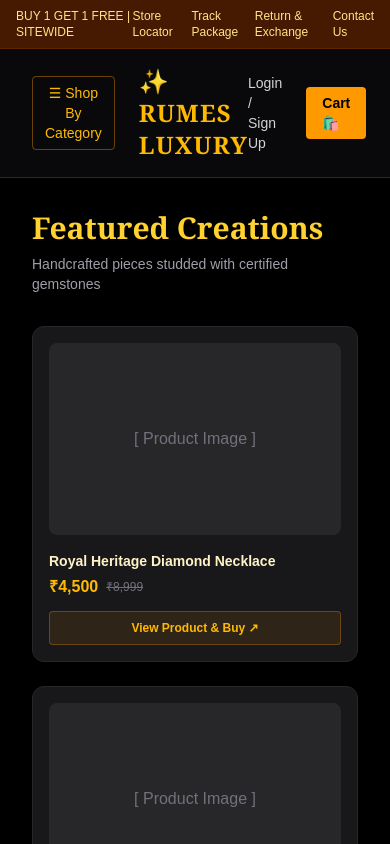
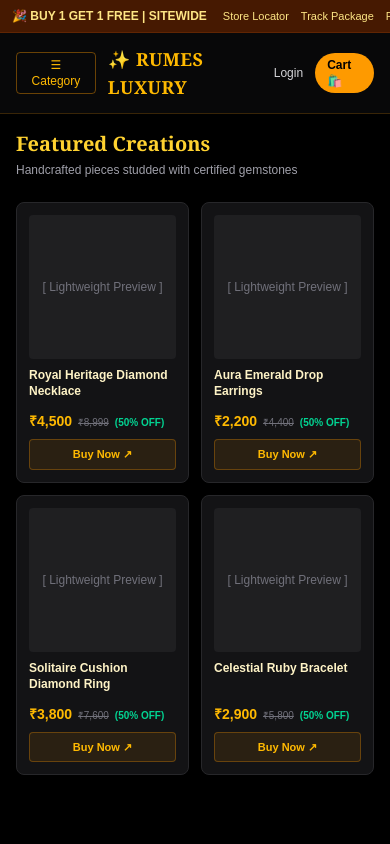
Before and after one commit to sintukobir/my-jewellery-shop, a Next.js app: page / in a window 390 px wide. Shown: the top 844 px of the page. Built offline with nearby package versions, Linux system fonts and the light colour scheme.

Commit message:
Optimized mobile view for low data usage, updated Indian Rs pricing and discount percentage

```diff
--- a/app/layout.tsx
+++ b/app/layout.tsx
@@ -1,29 +1,24 @@
-import type { Metadata } from "next";
-import { Geist, Geist_Mono } from "next/font/google";
-import "./globals.css";
-
-const geistSans = Geist({
-  variable: "--font-geist-sans",
-  subsets: ["latin"],
-});
-
-const geistMono = Geist_Mono({
-  variable: "--font-geist-mono",
-  subsets: ["latin"],
-});
+import type { Metadata, Viewport } from 'next';
+import './globals.css';
 
 export const metadata: Metadata = {
-  title: "Create Next App",
-  description: "Generated by create next app",
+  title: 'RUMES LUXURY | Indian Fine Jewellery',
+  description: 'Shop premium handcrafted luxury jewellery in India with AR Try-On.',
 };
 
-export default function RootLayout({ children }: LayoutProps<"/">) {
+export const viewport: Viewport = {
+  width: 'device-width',
+  initialScale: 1,
+  maximumScale: 1,
+  themeColor: '#000000',
+};
+
+export default function RootLayout({ children }: { children: React.ReactNode }) {
   return (
-    <html
-      lang="en"
-      className={`${geistSans.variable} ${geistMono.variable} h-full antialiased`}
-    >
-      <body className="min-h-full flex flex-col">{children}</body>
+    <html lang="en">
+      <body className="bg-black text-white selection:bg-amber-500 selection:text-black">
+        {children}
+      </body>
     </html>
   );
 }
--- a/app/page.tsx
+++ b/app/page.tsx
@@ -6,80 +6,88 @@ import CategoryMenu from '@/components/navigation/CategoryMenu';
 export default function Home() {
   const [showCategory, setShowCategory] = useState(false);
 
+  const products = [
+    { id: '1', name: 'Royal Heritage Diamond Necklace', price: 4500, orig: 8999, discount: 50 },
+    { id: '2', name: 'Aura Emerald Drop Earrings', price: 2200, orig: 4400, discount: 50 },
+    { id: '3', name: 'Solitaire Cushion Diamond Ring', price: 3800, orig: 7600, discount: 50 },
+    { id: '4', name: 'Celestial Ruby Bracelet', price: 2900, orig: 5800, discount: 50 }
+  ];
+
   return (
-    <div className="min-h-screen bg-black text-white relative">
-      {/* Top Banner Bar */}
-      <div className="bg-amber-950 text-amber-200 text-xs py-2 px-4 flex justify-between items-center border-b border-amber-900/50">
-        <div>BUY 1 GET 1 FREE | SITEWIDE</div>
-        <div className="flex gap-4">
-          <Link href="/store-locator" target="_blank" className="hover:text-white">Store Locator</Link>
-          <Link href="/track-package" target="_blank" className="hover:text-white">Track Package</Link>
-          <Link href="/return-exchange" target="_blank" className="hover:text-white">Return & Exchange</Link>
-          <Link href="/contact-us" target="_blank" className="hover:text-white">Contact Us</Link>
+    <div className="min-h-screen bg-black text-white relative font-sans antialiased">
+      {/* Top Banner - Mobile Scrollable */}
+      <div className="bg-amber-950 text-amber-200 text-xs py-2 px-3 flex justify-between items-center border-b border-amber-900/50 overflow-x-auto whitespace-nowrap">
+        <span className="font-bold mr-4">🎉 BUY 1 GET 1 FREE | SITEWIDE</span>
+        <div className="flex gap-3 text-[11px]">
+          <Link href="/store-locator" target="_blank" className="hover:underline">Store Locator</Link>
+          <Link href="/track-package" target="_blank" className="hover:underline">Track Package</Link>
+          <Link href="/return-exchange" target="_blank" className="hover:underline">Return & Exchange</Link>
+          <Link href="/contact-us" target="_blank" className="hover:underline">Contact Us</Link>
         </div>
       </div>
 
-      {/* Main Header / Navbar */}
-      <header className="px-8 py-4 bg-zinc-950 border-b border-amber-500/20 flex justify-between items-center sticky top-0 z-40">
-        <div className="flex items-center gap-6">
+      {/* Main Responsive Header */}
+      <header className="px-4 md:px-8 py-3 bg-zinc-950/90 backdrop-blur border-b border-amber-500/20 flex justify-between items-center sticky top-0 z-40">
+        <div className="flex items-center gap-3">
           <button
             onClick={() => setShowCategory(!showCategory)}
-            className="text-amber-400 border border-amber-500/40 px-3 py-1.5 rounded text-sm hover:bg-amber-500/10 transition"
+            className="text-amber-400 border border-amber-500/40 px-2.5 py-1 rounded text-xs md:text-sm hover:bg-amber-500/10 active:scale-95 transition"
           >
-            ☰ Shop By Category
+            ☰ Category
           </button>
-          <Link href="/" className="text-2xl font-serif font-bold text-amber-400 tracking-wider">
+          <Link href="/" className="text-lg md:text-2xl font-serif font-bold text-amber-400 tracking-wide">
             ✨ RUMES LUXURY
           </Link>
         </div>
 
-        <div className="flex items-center gap-6">
-          <Link href="/auth/login" target="_blank" className="text-sm text-zinc-300 hover:text-amber-400">
-            Login / Sign Up
+        <div className="flex items-center gap-3">
+          <Link href="/auth/login" target="_blank" className="text-xs md:text-sm text-zinc-300 hover:text-amber-400">
+            Login
           </Link>
-          <Link href="/product/1" target="_blank" className="bg-amber-500 text-black px-4 py-1.5 rounded font-bold text-sm hover:bg-amber-400 transition">
+          <Link href="/product/1" target="_blank" className="bg-amber-500 text-black px-3 py-1 rounded-full font-bold text-xs md:text-sm hover:bg-amber-400 transition">
             Cart 🛍️
           </Link>
         </div>
       </header>
 
-      {/* Slide-out Category Sidebar */}
+      {/* Slide Category Menu */}
       {showCategory && (
-        <div className="absolute top-20 left-0 z-50">
+        <div className="absolute top-14 left-0 w-full sm:w-80 z-50 shadow-2xl">
           <CategoryMenu />
         </div>
       )}
 
-      {/* Hero / Featured Creations Section */}
-      <main className="p-8 max-w-7xl mx-auto">
-        <h1 className="text-3xl font-serif text-amber-300 font-bold mb-2">Featured Creations</h1>
-        <p className="text-zinc-400 text-sm mb-8">Handcrafted pieces studded with certified gemstones</p>
+      {/* Main Grid Section */}
+      <main className="p-4 md:p-8 max-w-7xl mx-auto">
+        <h1 className="text-xl md:text-3xl font-serif text-amber-300 font-bold mb-1">Featured Creations</h1>
+        <p className="text-zinc-400 text-xs md:text-sm mb-6">Handcrafted pieces studded with certified gemstones</p>
 
-        {/* Amazon & Rubans Combined Style Product Grid */}
-        <div className="grid grid-cols-1 sm:grid-cols-2 md:grid-cols-4 gap-6">
-          {[
-            { id: '1', name: 'Royal Heritage Diamond Necklace', price: '₹4,500', orig: '₹8,999' },
-            { id: '2', name: 'Aura Emerald Drop Earrings', price: '₹2,200', orig: '₹4,400' },
-            { id: '3', name: 'Solitaire Cushion Diamond Ring', price: '₹3,800', orig: '₹7,600' },
-            { id: '4', name: 'Celestial Ruby Bracelet', price: '₹2,900', orig: '₹5,800' }
-          ].map((prod) => (
-            <div key={prod.id} className="bg-zinc-900 border border-zinc-800 rounded-xl p-4 hover:border-amber-500/40 transition group">
-              <div className="h-48 bg-zinc-800 rounded-lg mb-4 flex items-center justify-center text-zinc-500 group-hover:text-amber-400">
-                [ Product Image ]
+        {/* Mobile First 2-Column Grid */}
+        <div className="grid grid-cols-2 sm:grid-cols-2 md:grid-cols-4 gap-3 md:gap-6">
+          {products.map((prod) => (
+            <div key={prod.id} className="bg-zinc-900/80 border border-zinc-800 rounded-lg p-3 hover:border-amber-500/40 transition flex flex-col justify-between">
+              <div>
+                <div className="h-36 sm:h-44 bg-zinc-800/60 rounded mb-2 flex items-center justify-center text-zinc-500 text-xs text-center p-2">
+                  [ Lightweight Preview ]
                 </div>
-              <h3 className="text-sm font-semibold text-amber-100 group-hover:text-amber-300 mb-1 line-clamp-1">{prod.name}</h3>
-              <div className="flex items-center gap-2 mb-3">
-                <span className="text-amber-400 font-bold">{prod.price}</span>
-                <span className="text-xs text-zinc-500 line-through">{prod.orig}</span>
+                <h3 className="text-xs md:text-sm font-semibold text-amber-100 mb-1 line-clamp-2">{prod.name}</h3>
+              </div>
+
+              <div className="mt-2">
+                <div className="flex items-baseline gap-1.5 flex-wrap mb-2">
+                  <span className="text-sm md:text-base text-amber-400 font-bold">₹{prod.price.toLocaleString('en-IN')}</span>
+                  <span className="text-[10px] md:text-xs text-zinc-500 line-through">₹{prod.orig.toLocaleString('en-IN')}</span>
+                  <span className="text-[10px] text-emerald-400 font-bold">({prod.discount}% OFF)</span>
                 </div>
                 <Link
                   href={`/product/${prod.id}`}
                   target="_blank"
                   rel="noopener noreferrer"
-                className="block text-center w-full bg-amber-500/10 hover:bg-amber-500 hover:text-black text-amber-400 font-semibold py-2 rounded text-xs transition border border-amber-500/30"
+                  className="block text-center w-full bg-amber-500/10 hover:bg-amber-500 hover:text-black text-amber-400 font-semibold py-1.5 rounded text-[11px] md:text-xs transition border border-amber-500/30"
                 >
-                View Product & Buy ↗
+                  Buy Now ↗
                 </Link>
+              </div>
             </div>
           ))}
         </div>
```
Lines whose indentation alone changed are shown as unchanged.
